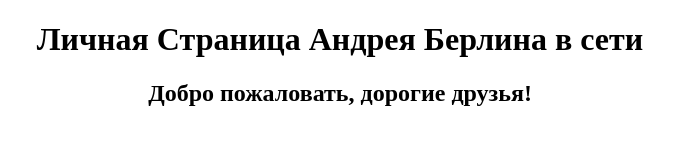
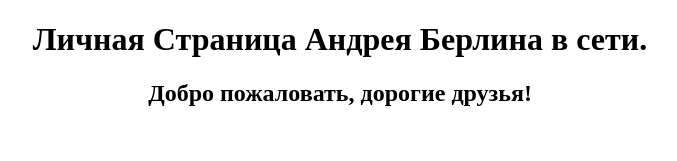
Before and after one commit to webapp-in-browser/resev.github.io, a plain HTML site: page index.html in a window 1280 px wide. Shown: the top 161 px of the page, 300-977 px from the left. Drawn offline with Linux system fonts and the light colour scheme.

Commit message:
Update index.html

```diff
--- a/index.html
+++ b/index.html
@@ -90,7 +90,7 @@
 <!-- partial:index.partial.html -->
 <header>
 
-    <h1>Личная Страница Андрея Берлина в сети</h1>
+    <h1>Личная Страница Андрея Берлина в сети.</h1>
     <h2>Добро пожаловать, дорогие друзья!</h2>
 
 
```
